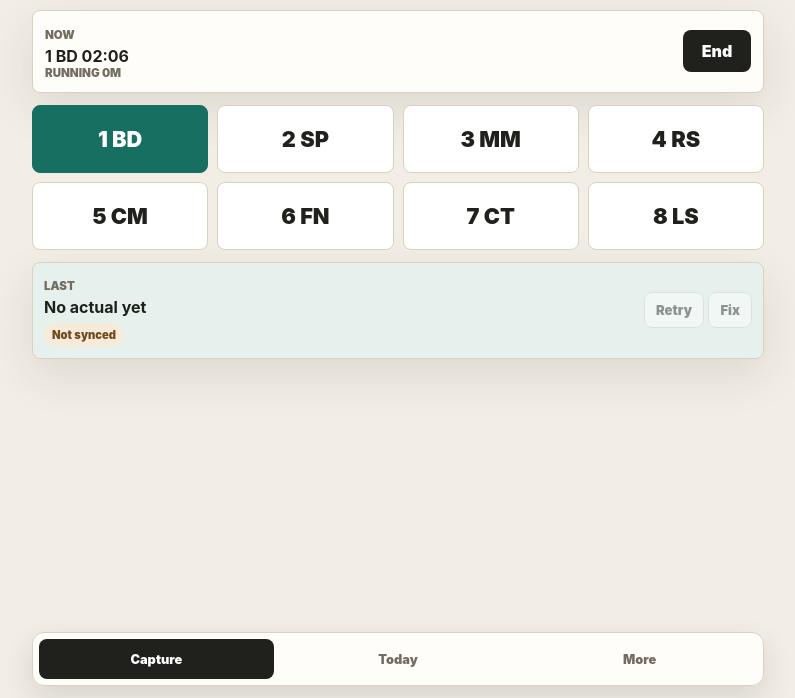
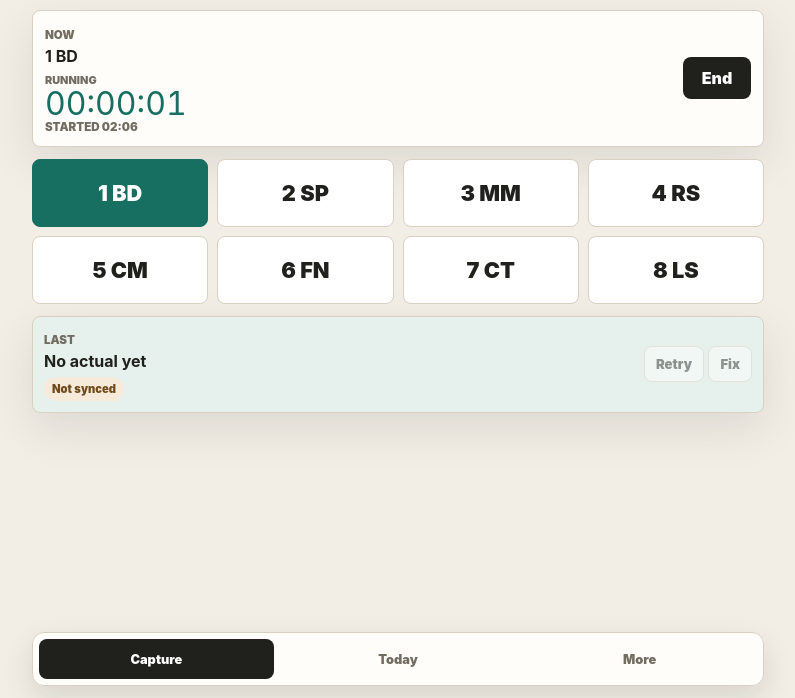
Before and after one commit to saharatunsaeng-lang/timeblock-reality, a plain HTML site: page index.html in a window 1280 px wide. Both pictures are taken after a click on the button "1 BD". Shown: the part 102-800 px from the top of the page, without its empty margins (242-1037 px from the left). Drawn offline with Linux system fonts and the light colour scheme.

Commit message:
Make active timer prominent

```diff
--- a/index.html
+++ b/index.html
@@ -4,7 +4,7 @@
     <meta charset="UTF-8" />
     <meta name="viewport" content="width=device-width, initial-scale=1, viewport-fit=cover" />
     <meta name="theme-color" content="#f2eee6" />
-    <link rel="manifest" href="manifest.webmanifest?v=20260715-focus-signal" />
+    <link rel="manifest" href="manifest.webmanifest?v=20260715-live-timer" />
     <title>TimeBlock Reality</title>
     <style>
       :root {
@@ -198,6 +198,24 @@
         margin-top: 7px;
       }
 
+      .running-label {
+        display: block;
+        margin-top: 7px;
+        color: var(--muted);
+        font-size: 0.68rem;
+        font-weight: 900;
+        text-transform: uppercase;
+      }
+
+      .elapsed-timer {
+        display: block;
+        margin-top: 1px;
+        color: var(--accent);
+        font-size: 2rem;
+        font-variant-numeric: tabular-nums;
+        line-height: 1;
+      }
+
       .now-card strong,
       .last-card strong,
       .setting-row strong {
@@ -655,6 +673,8 @@
           <div>
             <span class="label">Now</span>
             <strong id="activeTitle">No active block</strong>
+            <span class="running-label" id="runningLabel" hidden>Running</span>
+            <time class="elapsed-timer" id="activeElapsed" hidden>00:00:00</time>
             <span class="block-time" id="activeMeta"></span>
             <span class="status-chip warn checkin-signal" id="activeSignal" hidden>30m check-in</span>
           </div>
@@ -878,6 +898,8 @@
         viewTitle: document.querySelector("#viewTitle"),
         nowCard: document.querySelector(".now-card"),
         activeTitle: document.querySelector("#activeTitle"),
+        runningLabel: document.querySelector("#runningLabel"),
+        activeElapsed: document.querySelector("#activeElapsed"),
         activeMeta: document.querySelector("#activeMeta"),
         activeSignal: document.querySelector("#activeSignal"),
         endBlockButton: document.querySelector("#endBlockButton"),
@@ -953,7 +975,7 @@
         silentReconnectGoogle();
         drainPersistentSyncQueue();
         refreshStatus();
-        setInterval(renderActive, 60 * 1000);
+        setInterval(tickActiveTimer, 1000);
         if ("serviceWorker" in navigator) navigator.serviceWorker.register("sw.js").catch(() => {});
       }
 
@@ -1526,13 +1548,18 @@
         els.activeSignal.hidden = !hasCheckin;
         if (!state.active) {
           els.activeTitle.textContent = bootstrapReady ? "No active block" : "Syncing with GCal";
+          els.runningLabel.hidden = true;
+          els.activeElapsed.hidden = true;
+          els.activeElapsed.textContent = "";
           els.activeMeta.textContent = bootstrapReady ? "" : "Loading current state...";
           els.endBlockButton.disabled = true;
         } else {
-          els.activeTitle.textContent = `${categoryShortLabel(state.active.categoryId)} ${formatTime(state.active.start)}`;
+          els.activeTitle.textContent = categoryShortLabel(state.active.categoryId);
+          els.runningLabel.hidden = false;
+          els.activeElapsed.hidden = false;
+          els.activeElapsed.textContent = formatElapsed(state.active.start, new Date());
           const syncText = pendingSyncCount ? " · syncing" : "";
-          const checkinText = hasCheckin ? " · 30m check-in" : "";
-          els.activeMeta.textContent = `Running ${formatHours(minutesBetween(state.active.start, new Date().toISOString()))}${checkinText}${syncText}`;
+          els.activeMeta.textContent = `Started ${formatTime(state.active.start)}${syncText}`;
           els.endBlockButton.disabled = locked;
         }
         [...els.quickGrid.querySelectorAll("button")].forEach((button) => {
@@ -1540,6 +1567,10 @@
           button.classList.toggle("active", state.active?.categoryId === category?.id);
           button.disabled = locked;
         });
+      }
+
+      function tickActiveTimer() {
+        if (state.active) renderActive();
       }
 
       function scheduleActiveSignal() {
@@ -2522,6 +2553,14 @@
         return Math.max(0, Math.round((new Date(end) - new Date(start)) / 60000));
       }
 
+      function formatElapsed(start, end = new Date()) {
+        const seconds = Math.max(0, Math.floor((new Date(end) - new Date(start)) / 1000));
+        const hours = Math.floor(seconds / 3600);
+        const minutes = Math.floor((seconds % 3600) / 60);
+        const remainder = seconds % 60;
+        return [hours, minutes, remainder].map((value) => String(value).padStart(2, "0")).join(":");
+      }
+
       function sumBlockMinutes(blocks) {
         return blocks.reduce((sum, block) => sum + minutesBetween(block.start, block.end), 0);
       }
```
Also changed, not shown: sw.js (+4 -4 lines), manifest.webmanifest.
